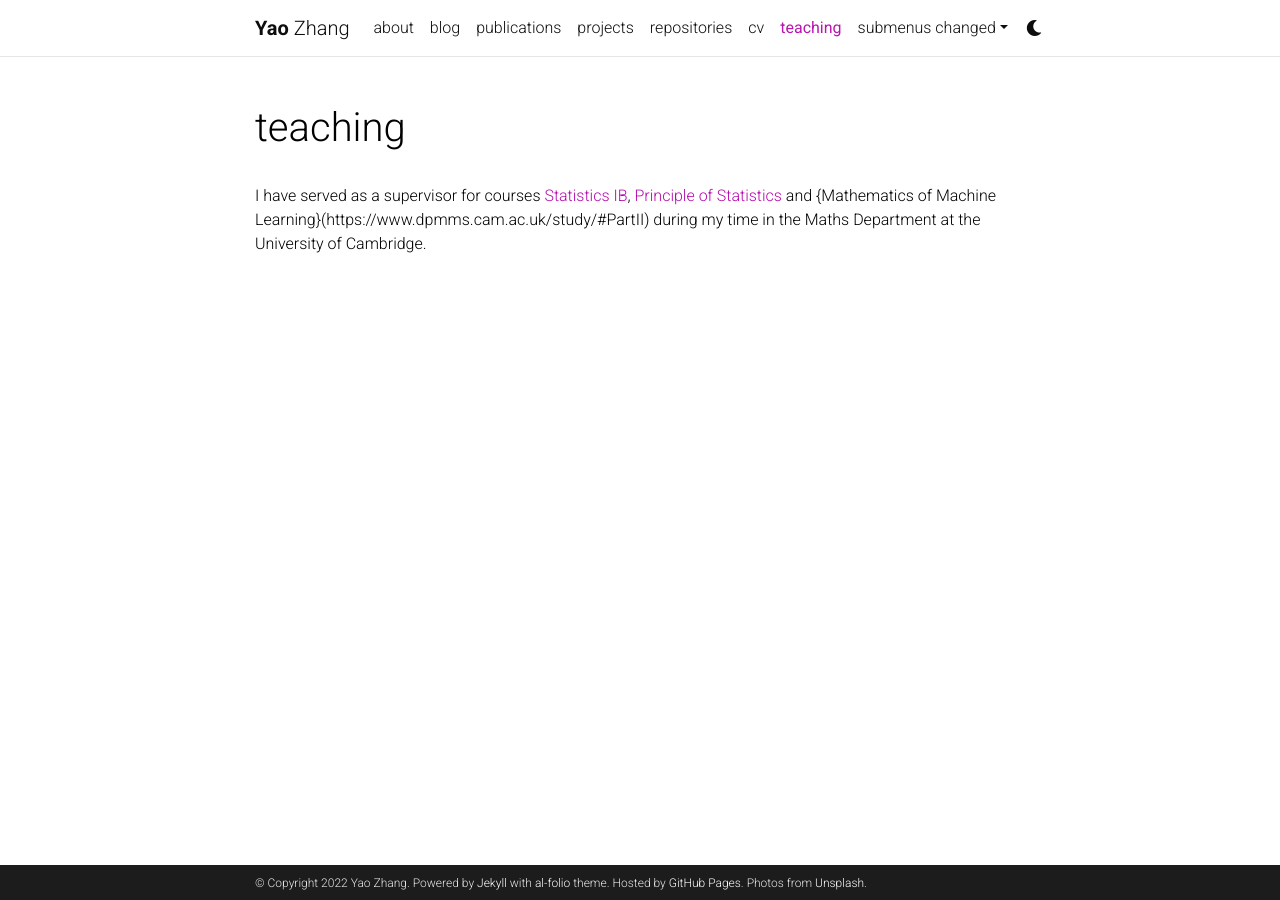
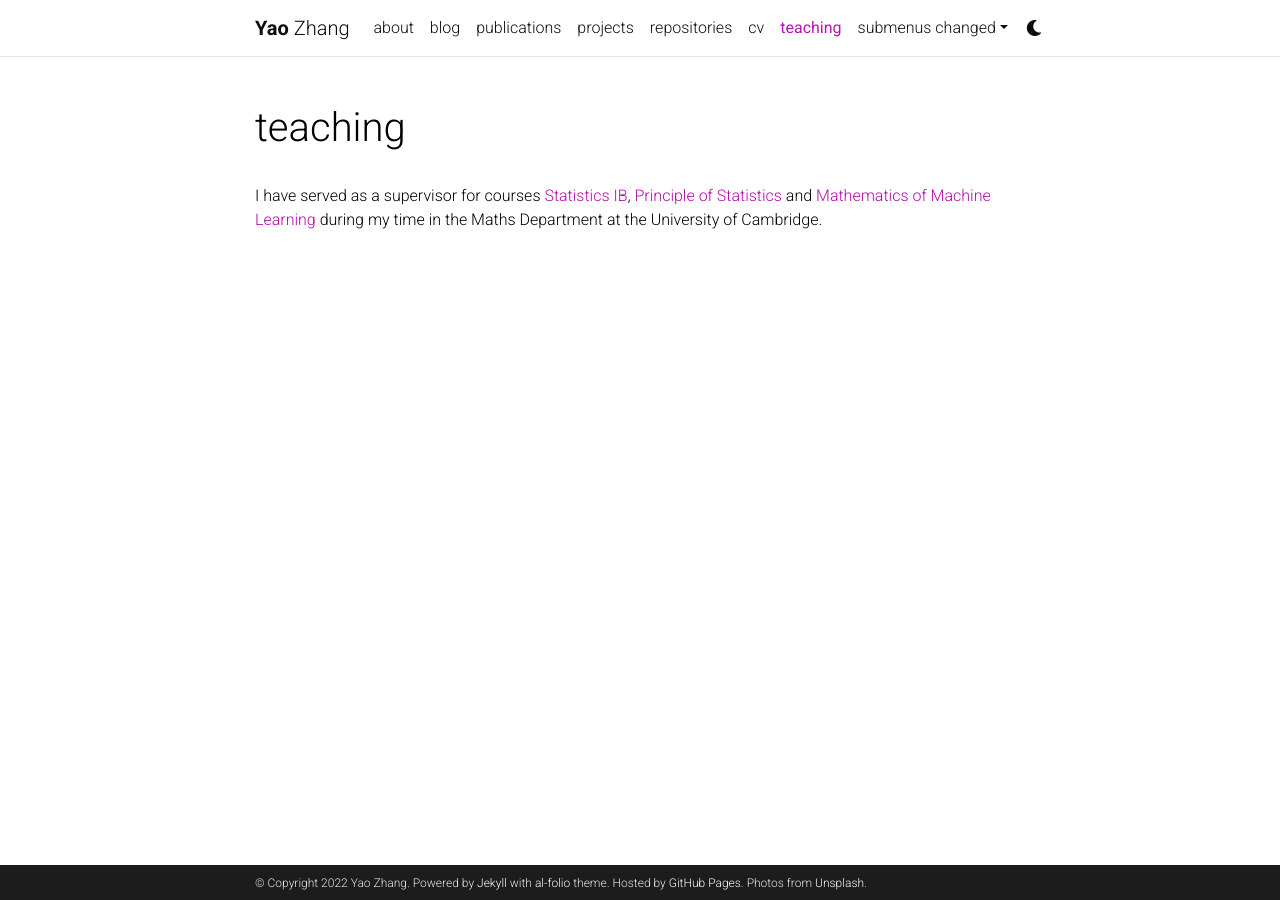
Before and after one commit to yaozhang24/yaozhang.github.io, a Jekyll site: the page built from _pages/teaching.md, in a window 1280 px wide. Built offline with Jekyll 4.4.1, drawn with Linux system fonts in a browser that asks for light colours; comment, search, counter and statistics services are not loaded; a style sheet for code colours, icons or effects is not loaded.

Commit message:
Update teaching.md

```diff
--- a/_pages/teaching.md
+++ b/_pages/teaching.md
@@ -7,4 +7,4 @@ nav_order: 5
 ---
 
 I have served as a supervisor for courses [Statistics IB](https://www.dpmms.cam.ac.uk/study/#PartIB), [Principle of Statistics](https://www.dpmms.cam.ac.uk/study/#PartII) and
-{Mathematics of Machine Learning}(https://www.dpmms.cam.ac.uk/study/#PartII) during my time in the Maths Department at the University of Cambridge.
+[Mathematics of Machine Learning](https://www.dpmms.cam.ac.uk/study/#PartII) during my time in the Maths Department at the University of Cambridge.
```
